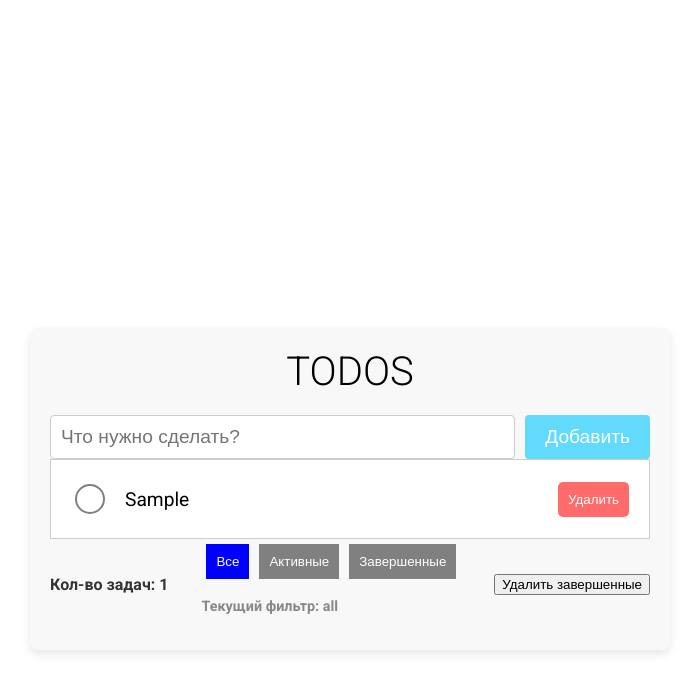
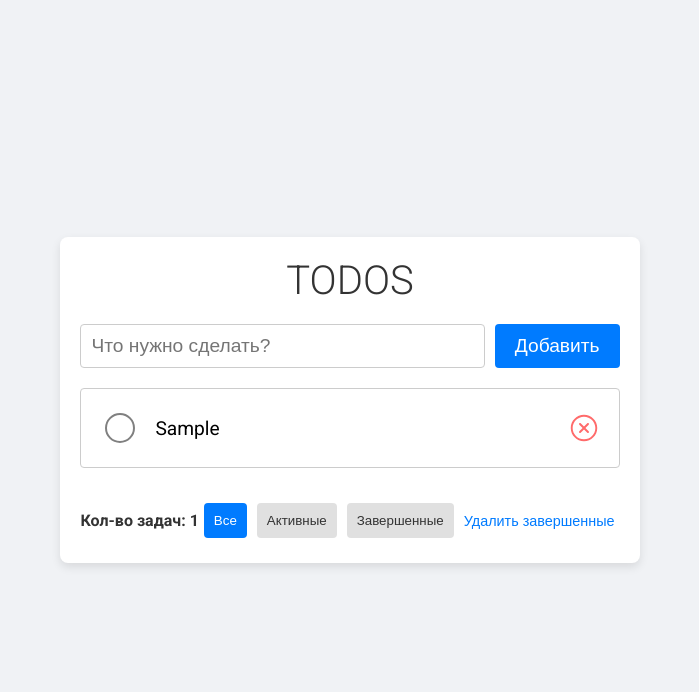
Before and after one commit to Garu2807/ToDo, a React (Vite) app: page / in a window 1280 px wide. Both pictures are taken after typing "Sample" into the empty fields and a click on the button "Добавить". Shown: the top 692 px of the page, without its empty margins (290-989 px from the left). Built offline with nearby package versions, Linux system fonts and the light colour scheme.

Commit message:
styles fix

```diff
--- a/package.json
+++ b/package.json
@@ -15,6 +15,7 @@
     "@types/styled-components": "^5.1.34",
     "react": "^18.3.1",
     "react-dom": "^18.3.1",
+    "react-icons": "^5.4.0",
     "react-redux": "^9.1.2",
     "redux": "^5.0.1",
     "reselect": "^5.1.1",
--- a/src/App.styles.ts
+++ b/src/App.styles.ts
@@ -6,6 +6,9 @@ export const GlobalStyle = createGlobalStyle`
 `;
 export const StyledApp = styled.div`
   display: flex;
-  justify-content: space-around;
-  padding-top: 300px;
+  justify-content: center;
+  align-items: center;
+  height: 100vh;
+  padding: 20px;
+  background-color: #f0f2f5;
 `;
--- a/src/features/todos/Todo.styles.ts
+++ b/src/features/todos/Todo.styles.ts
@@ -1,8 +1,16 @@
 import styled, { createGlobalStyle } from 'styled-components';
+import { RxCrossCircled } from 'react-icons/rx';
 
 const GlobalStyle = createGlobalStyle`
   body {
     font-family: 'Roboto', sans-serif;
+    background-color: #f0f2f5;
+    margin: 0;
+    padding: 0;
+    display: flex;
+    justify-content: center;
+    align-items: center;
+    height: 100vh;
   }
 `;
 
@@ -10,7 +18,7 @@ const Container = styled.div`
   display: flex;
   flex-direction: column;
   align-items: center;
-  background-color: #f8f8f8;
+  background-color: #ffffff;
   max-width: 600px;
   width: 100%;
   margin: 20px auto;
@@ -22,7 +30,7 @@ const Container = styled.div`
 const Header = styled.h1`
   font-size: 2.5rem;
   font-weight: 300;
-  color: black;
+  color: #333;
   margin: 0 0 20px 0;
 `;
 
@@ -30,6 +38,7 @@ const InputContainer = styled.div`
   width: 100%;
   display: flex;
   justify-content: center;
+  margin-bottom: 20px;
   input {
     flex: 1;
     padding: 10px;
@@ -48,12 +57,12 @@ const AddTodoBtn = styled.button`
   font-size: 1.2rem;
   border: none;
   border-radius: 4px;
-  background-color: #61dafb;
+  background-color: #007bff;
   color: white;
   cursor: pointer;
   transition: background-color 0.3s, color 0.3s;
   &:hover {
-    background-color: #21a1f1;
+    background-color: #0056b3;
     color: #fff;
   }
 `;
@@ -70,19 +79,20 @@ const Footer = styled.div`
   font-size: 0.9rem;
   color: #888;
   font-weight: 700;
+  margin-top: 20px;
 `;
 
 const RemoveCompletedBtn = styled.button`
   background: none;
   border: none;
   font-size: 0.9rem;
-  color: #61dafb;
+  color: #007bff;
   cursor: pointer;
   padding: 5px;
   transition: color 0.2s ease-in-out;
 
   &:hover {
-    color: blue;
+    color: #0056b3;
   }
 `;
 
@@ -92,16 +102,17 @@ const Counter = styled.span`
 `;
 
 const FilterButton = styled.button<{ $isActive: boolean }>`
-  background-color: ${({ $isActive }) => ($isActive ? 'blue' : 'gray')};
-  color: white;
+  background-color: ${({ $isActive }) => ($isActive ? '#007bff' : '#e0e0e0')};
+  color: ${({ $isActive }) => ($isActive ? 'white' : '#333')};
   border: none;
   padding: 10px;
   margin: 5px;
   cursor: pointer;
+  border-radius: 4px;
+  transition: background-color 0.3s;
 
   &:hover {
-    background-color: ${({ $isActive }) =>
-      $isActive ? 'darkblue' : 'darkgray'};
+    background-color: ${({ $isActive }) => ($isActive ? '#0056b3' : '#c0c0c0')};
   }
 `;
 
@@ -117,6 +128,8 @@ const Item = styled.div<{ $completed: boolean }>`
   display: flex;
   align-items: center;
   height: 80px;
+  margin-bottom: 10px;
+  border-radius: 4px;
   input[type='checkbox'] {
     width: 30px;
     height: 30px;
@@ -168,7 +181,28 @@ const Item = styled.div<{ $completed: boolean }>`
     }
   }
 `;
+
+const DeleteButton = styled(RxCrossCircled)`
+  background-color: transparent;
+  height: 30px;
+  width: 30px;
+  border-radius: 15px;
+  color: #ff6b6b;
+  cursor: pointer;
+  padding: 0;
+  display: flex;
+  align-items: center;
+  justify-content: center;
+  transition: color 0.3s, transform 0.3s;
+
+  &:hover {
+    background-color: #ff6b6b;
+    color: white;
+    transform: scale(1.2);
+  }
+`;
 export {
+  GlobalStyle,
   Container,
   Header,
   InputContainer,
@@ -179,4 +213,5 @@ export {
   Counter,
   FilterButton,
   Item,
+  DeleteButton,
 };
--- a/src/features/todos/TodoItem.tsx
+++ b/src/features/todos/TodoItem.tsx
@@ -2,7 +2,8 @@ import React, { useState } from 'react';
 import { TodoPropsType } from './types/Todo';
 import { useAppDispatch } from './store';
 import { changeTodoStatus, changeTodoTitle, removeTodo } from './TodoSlice';
-import { Item } from './Todo.styles';
+import { DeleteButton, Item } from './Todo.styles';
+import { RxCrossCircled } from 'react-icons/rx';
 
 function TodoItem({ todo }: TodoPropsType) {
   const dispatch = useAppDispatch();
@@ -50,9 +51,10 @@ function TodoItem({ todo }: TodoPropsType) {
       ) : (
         <p onClick={() => setIsEditing(true)}>{todo.title}</p>
       )}
-      <button onClick={() => handleRemove(todo.id)} data-testid="remove-btn">
-        Удалить
-      </button>
+      <DeleteButton
+        onClick={() => handleRemove(todo.id)}
+        data-testid="remove-btn"
+      ></DeleteButton>
     </Item>
   );
 }
--- a/src/features/todos/TodoList.tsx
+++ b/src/features/todos/TodoList.tsx
@@ -8,6 +8,7 @@ import {
   selectCompletedTodos,
 } from './TodoSlice';
 import {
+  GlobalStyle,
   Container,
   Header,
   InputContainer,
@@ -16,6 +17,7 @@ import {
   Counter,
   AddTodoBtn,
   FilterButton,
+  RemoveCompletedBtn,
 } from './Todo.styles';
 import { AddTodo } from './types/Todo';
 
@@ -58,6 +60,8 @@ function TodoList() {
   const activeTodosCount = activeTodos.length;
 
   return (
+    <>
+      <GlobalStyle />
       <Container data-testid="todo-list">
         <Header>TODOS</Header>
         <InputContainer>
@@ -84,6 +88,7 @@ function TodoList() {
             <FilterButton
               $isActive={filter === 'all'}
               onClick={() => setFilter('all')}
+              data-active={filter === 'all' ? 'true' : 'false'}
               data-testid="all-btn"
             >
               Все
@@ -91,6 +96,7 @@ function TodoList() {
             <FilterButton
               $isActive={filter === 'active'}
               onClick={() => setFilter('active')}
+              data-active={filter === 'active' ? 'true' : 'false'}
               data-testid="active-btn"
             >
               Активные
@@ -98,20 +104,21 @@ function TodoList() {
             <FilterButton
               $isActive={filter === 'completed'}
               onClick={() => setFilter('completed')}
+              data-active={filter === 'completed' ? 'true' : 'false'}
               data-testid="completed-btn"
             >
               Завершенные
             </FilterButton>
-          <p data-testid="filter-status">Текущий фильтр: {filter}</p>
           </div>
-        <button
+          <RemoveCompletedBtn
             onClick={handleRemoveCompleted}
             data-testid="remove-completed-btn"
           >
             Удалить завершенные
-        </button>
+          </RemoveCompletedBtn>
         </Footer>
       </Container>
+    </>
   );
 }
 
```
Also changed, not shown: 2 other files (tests, documents, lock files or other folders). Lines whose indentation alone changed are shown as unchanged.
